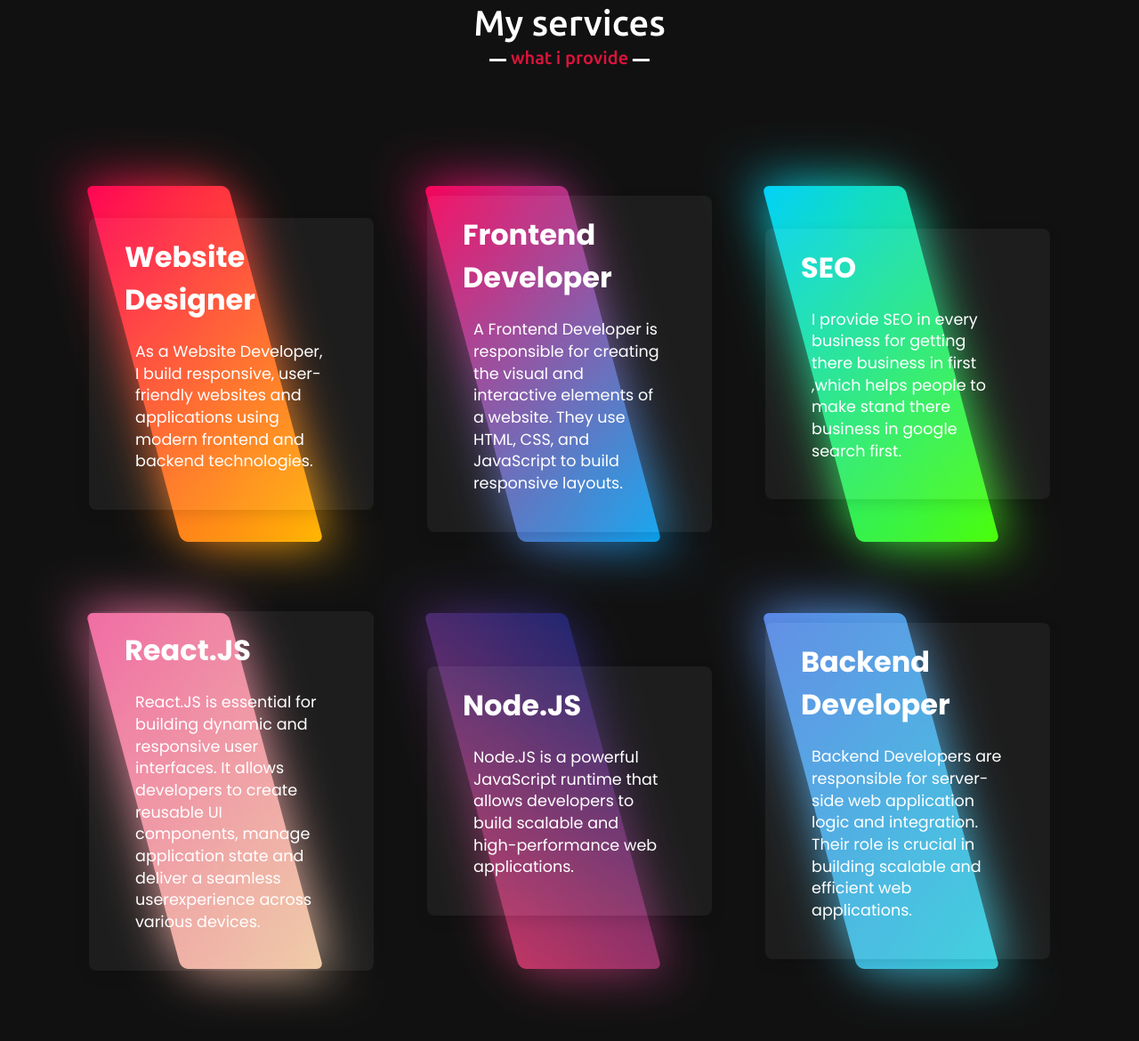
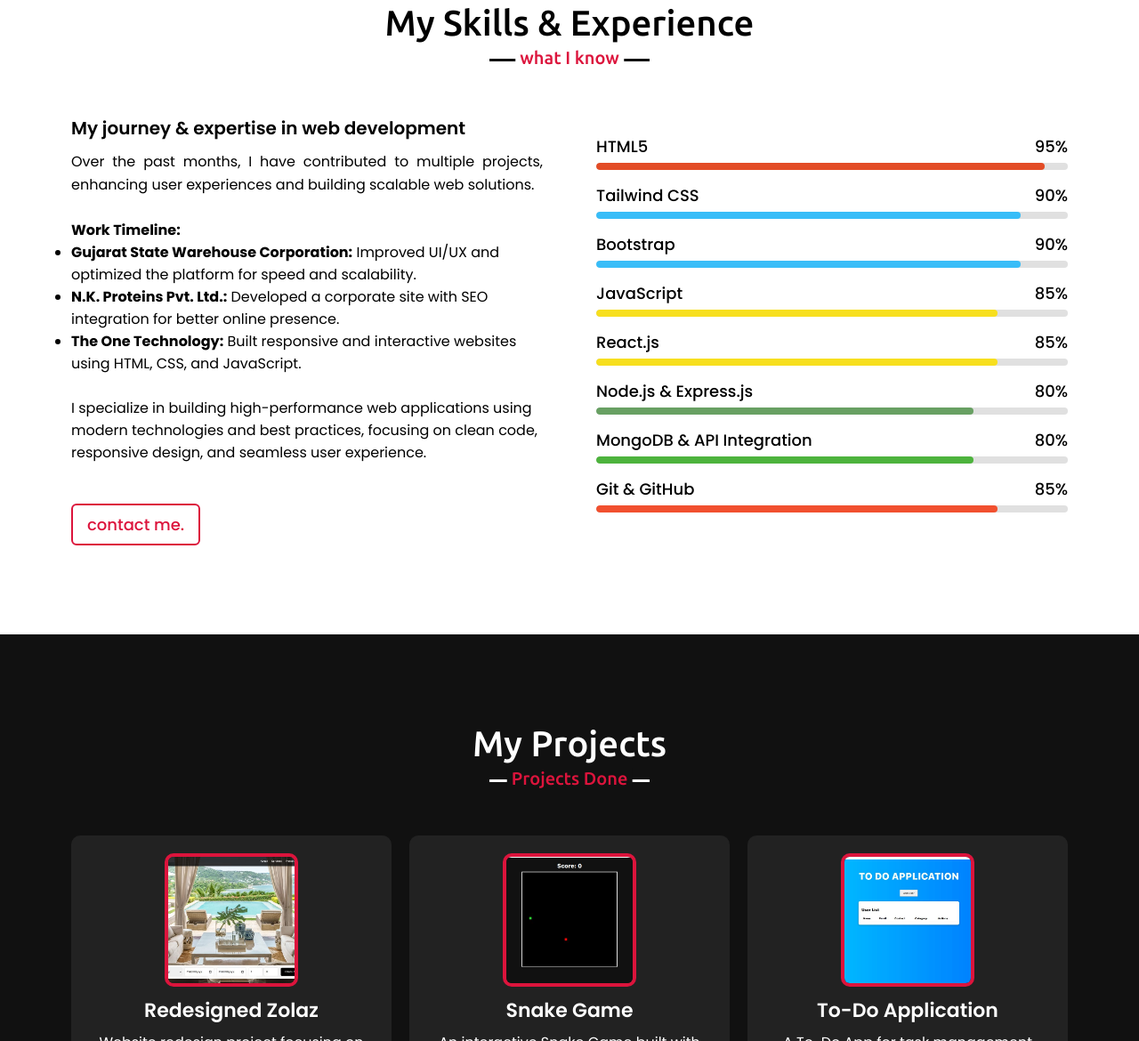
Before and after one commit to Eshita123456/eshita-portfolio, a plain HTML site: page index.html in a window 1280 px wide. Shown: the part 1630-2800 px from the top of the page at 89% size. Drawn offline with nearby package versions, Linux system fonts and the light colour scheme.

Commit message:
some changes done in portfolio

```diff
--- a/index.html
+++ b/index.html
@@ -31,7 +31,6 @@
       <ul class="menu">
         <li><a href="#home">Home</a></li>
         <li><a href="#about">About</a></li>
-      <li><a href="#services">Services</a></li>
         <li><a href="#skills">Skills</a></li>
         <li><a href="#projects">Projects</a></li>
         <li><a href="#contact">Contact</a></li>
@@ -63,9 +62,7 @@
       <h2 class="title">About me</h2>
       <div class="about-content">
         <div class="column left">
-          <img
-            src="./Images/about images.jpg"
-            alt="img" />
+          <img src="./Images/about images.jpg" alt="img" />
         </div>
         <div class="column right">
           <div class="text">
@@ -73,7 +70,7 @@
             <span class="typing-2"></span>
           </div>
           <p>
-            Full Stack Developer with 2+ years of experience in building
+            With 2+ years of experience in building
             responsive web applications, integrating APIs, managing databases,
             and delivering optimized solutions for both frontend and
             backend.My work focuses on delivering clean designs and seamless
@@ -83,82 +80,8 @@
             solutions that are not only visually appealing but also optimized
             for performance and SEO.
           </p>
-          <a href="./assets/EshitaSrivastava(Frontend Developer 2 + Seo) Resume (1)-1.pdf" download="cv pdf">Download CV</a>
-        </div>
-      </div>
-    </div>
-  </section>
-
-  <!-- services section start -->
-  <section class="services" id="services">
-    <div class="max-width">
-      <h2 class="title">My services</h2>
-      <div class="serv-content"></div>
-    </div>
-    <div class="container">
-      <div class="box">
-        <span id="first"> </span>
-        <div class="content">
-          <h2>Website Designer</h2>
-          <p>
-            As a Website Developer, I build responsive, user-friendly websites
-            and applications using modern frontend and backend technologies.
-          </p>
-        </div>
-      </div>
-      <div class="box">
-        <span id="second"></span>
-        <div class="content">
-          <h2>Frontend Developer</h2>
-          <p>
-            A Frontend Developer is responsible for creating the visual and
-            interactive elements of a website. They use HTML, CSS, and
-            JavaScript to build responsive layouts.
-          </p>
-        </div>
-      </div>
-      <div class="box">
-        <span id="third"></span>
-        <div class="content">
-          <h2>SEO</h2>
-          <p>
-            I provide SEO in every business for getting there business in
-            first ,which helps people to make stand there business in google
-            search first.
-          </p>
-        </div>
-      </div>
-      <div class="box">
-        <span id="fourth"></span>
-        <div class="content">
-          <h2>React.JS</h2>
-          <p>
-            React.JS is essential for building dynamic and responsive user
-            interfaces. It allows developers to create reusable UI components,
-            manage application state and deliver a seamless userexperience
-            across various devices.
-          </p>
-        </div>
-      </div>
-      <div class="box">
-        <span id="fifth"></span>
-        <div class="content">
-          <h2>Node.JS</h2>
-          <p>
-            Node.JS is a powerful JavaScript runtime that allows developers to
-            build scalable and high-performance web applications.
-          </p>
-        </div>
-      </div>
-      <div class="box">
-        <span id="sixth"></span>
-        <div class="content">
-          <h2>Backend Developer</h2>
-          <p>
-            Backend Developers are responsible for server-side web application
-            logic and integration. Their role is crucial in building scalable
-            and efficient web applications.
-          </p>
+          <a href="./assets/Eshita Resume.pdf" download="cv pdf">Download
+            CV</a>
         </div>
       </div>
     </div>
@@ -272,7 +195,8 @@
             <div class="text">Job Application</div>
             <p>A project showcasing a job application portal with HTML, CSS, and JS.</p>
             <div class="buttons">
-            <a href="https://github.com/Eshita123456/job-application" class="project github" target="_blank">GitHub</a>
+              <a href="https://github.com/Eshita123456/job-application" class="project github"
+                target="_blank">GitHub</a>
               <a href="https://my-applica.netlify.app/" class="project live" target="_blank">Live Demo</a>
             </div>
           </div>
@@ -285,7 +209,8 @@
             <div class="text">Redesigned Zolaz</div>
             <p>Website redesign project focusing on UX/UI improvements using HTML, CSS, and JS.</p>
             <div class="buttons">
-            <a href="https://github.com/Eshita123456/redesigned-zolaz" class="project github" target="_blank">GitHub</a>
+              <a href="https://github.com/Eshita123456/redesigned-zolaz" class="project github"
+                target="_blank">GitHub</a>
               <a href="https://redesigned-zolaz.vercel.app/" class="project live" target="_blank">Live Demo</a>
             </div>
           </div>
@@ -311,8 +236,10 @@
             <div class="text">To-Do Application</div>
             <p>A To-Do App for task management using HTML, CSS, and JS.</p>
             <div class="buttons">
-            <a href="https://github.com/Eshita123456/To--do-Application" class="project github" target="_blank">GitHub</a>
-            <a href="https://to-do-application-nine-steel.vercel.app/" class="project live" target="_blank">Live Demo</a>
+              <a href="https://github.com/Eshita123456/To--do-Application" class="project github"
+                target="_blank">GitHub</a>
+              <a href="https://to-do-application-nine-steel.vercel.app/" class="project live" target="_blank">Live
+                Demo</a>
             </div>
           </div>
         </div>
@@ -324,7 +251,8 @@
             <div class="text">React Registration Form</div>
             <p>A simple registration form using React in which validation data is checked before submission.</p>
             <div class="buttons">
-            <a href="https://github.com/Eshita123456/React-Registration-Form" class="project github" target="_blank">GitHub</a>
+              <a href="https://github.com/Eshita123456/React-Registration-Form" class="project github"
+                target="_blank">GitHub</a>
               <a href="https://registration-for.netlify.app/" class="project live" target="_blank">Live Demo</a>
             </div>
           </div>
@@ -337,7 +265,8 @@
             <div class="text">Responsive Layout</div>
             <p>Responsive website layout using Flexbox model for modern web design.</p>
             <div class="buttons">
-            <a href="https://github.com/Eshita123456/responsive-layout-using-flexbox-model" class="project github" target="_blank">GitHub</a>
+              <a href="https://github.com/Eshita123456/responsive-layout-using-flexbox-model" class="project github"
+                target="_blank">GitHub</a>
               <a href="https://garden-gallery-three.vercel.app/" class="project live" target="_blank">Live Demo</a>
             </div>
           </div>
--- a/style.css
+++ b/style.css
@@ -99,7 +99,7 @@
 
 .navbar.sticky {
   padding: 15px 0;
-  background: crimson;
+  background: rgb(11, 12, 12);
 }
 
 .navbar .max-width {
@@ -116,7 +116,7 @@
 }
 
 .navbar .logo a span {
-  color: crimson;
+  color: rgb(198, 219, 228);
   transition: all 0.3s ease;
 }
 
@@ -143,7 +143,7 @@
 }
 
 .navbar .menu li a:hover {
-  color: crimson;
+  color: rgb(216, 232, 241);
   cursor: pointer;
 }
 
@@ -255,7 +255,7 @@
   margin: 5px 0;
 }
 .home .home-content .text-3 span {
-  color: crimson;
+  color: rgb(71, 235, 247);
   font-weight: 500;
 }
 .classbox {
```
Also changed, not shown: Images/background image.avif (added), Images/bg image.jpg, 1 other file. Lines whose indentation alone changed are shown as unchanged.
